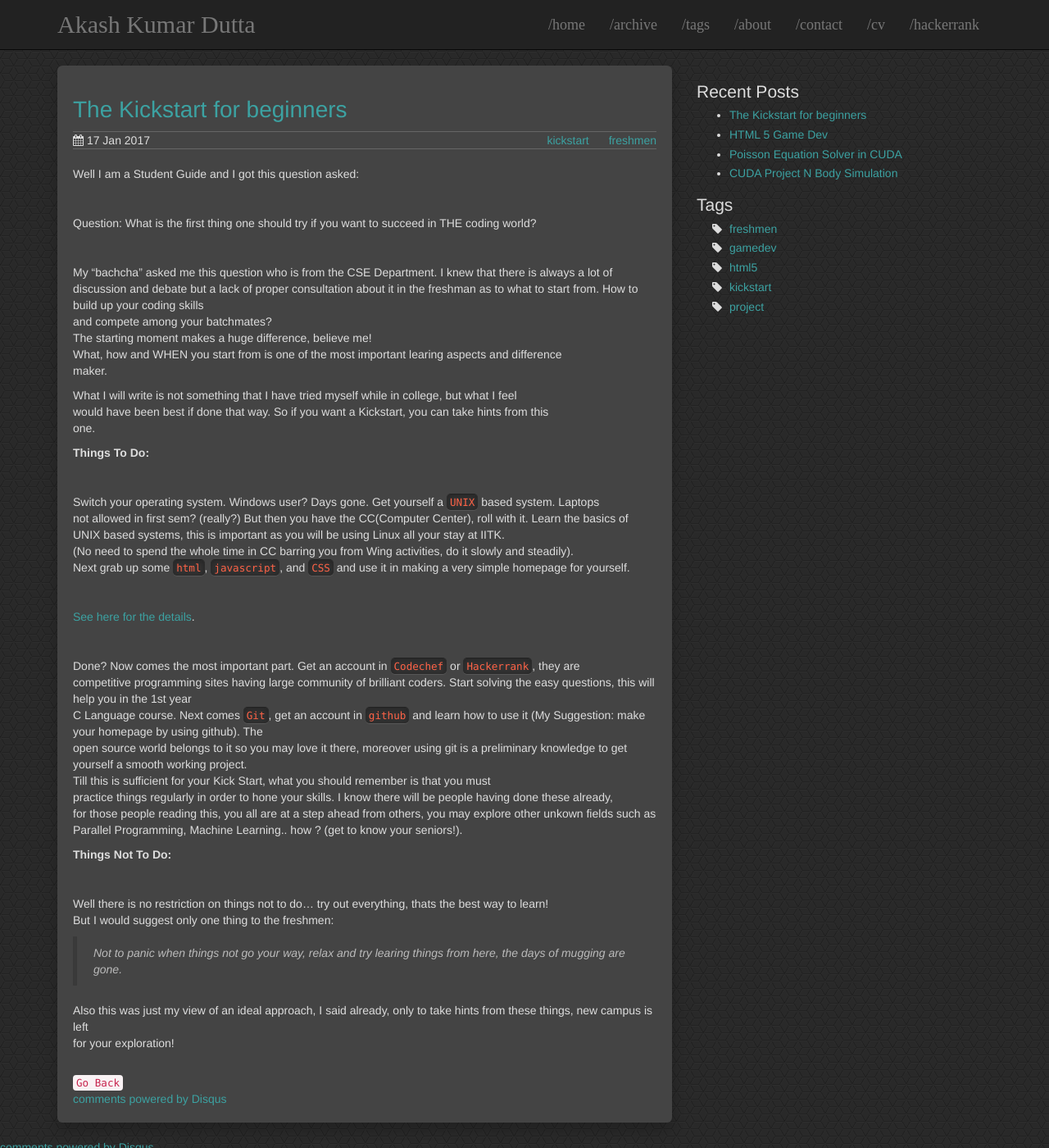
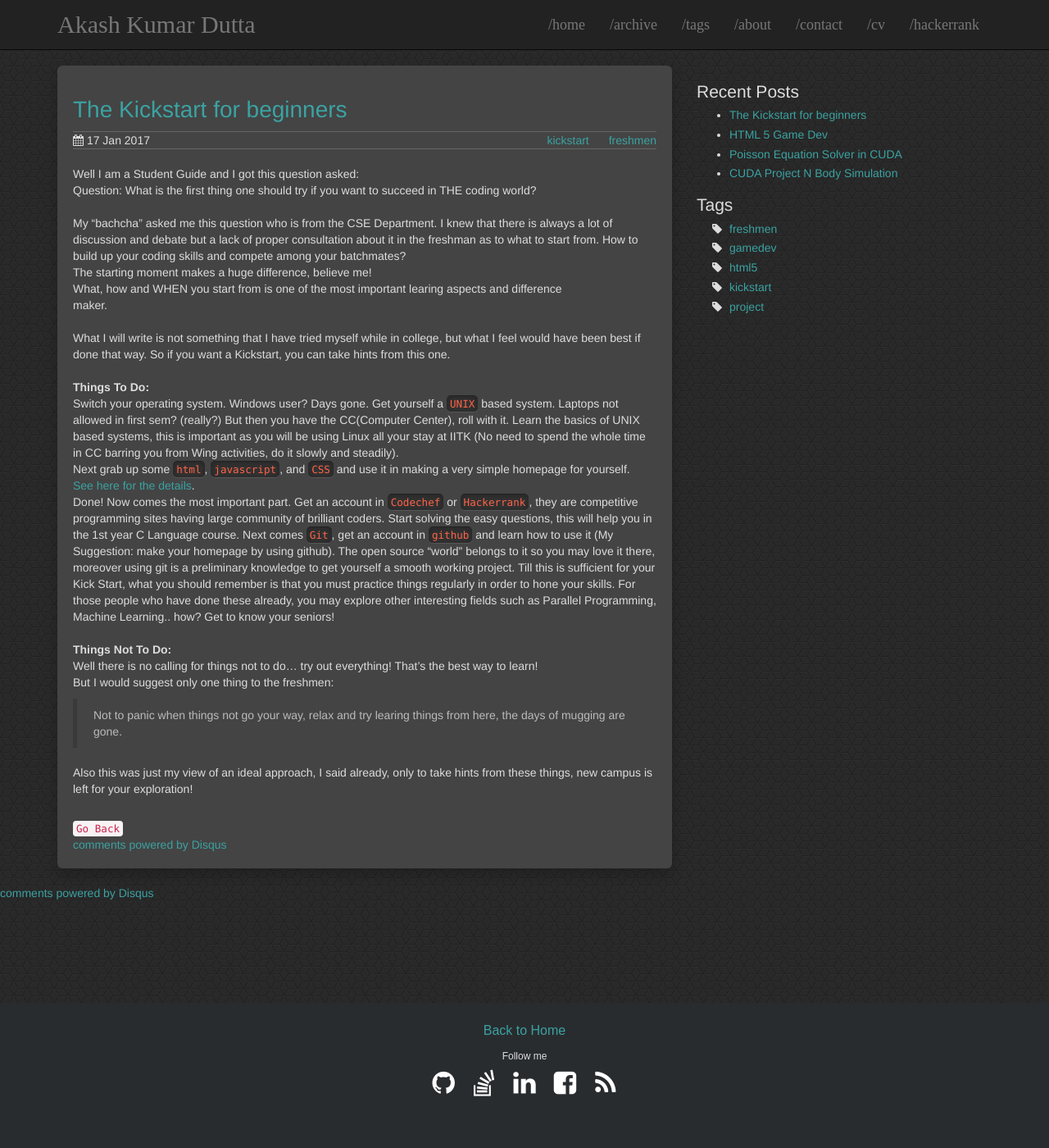
Before and after one commit to AkashKrDutta/AkashKrDutta-dark.github.io, a Jekyll site: the page built from _posts/2017-1-17-The-kickstart.md, in a window 1280 px wide and 1400 px high. Shown: the whole window at 82% size. Built offline with Jekyll 4.4.1, drawn with Linux system fonts in a browser that asks for light colours; comment, search, counter and statistics services are not loaded.

Commit message:
html5, kickstart, about me update

```diff
--- a/_posts/2017-1-17-The-kickstart.md
+++ b/_posts/2017-1-17-The-kickstart.md
@@ -10,44 +10,21 @@
 ---
 
 Well I am a Student Guide and I got this question asked:
-<br>
-Question: What is the first thing one should try if you want to succeed in THE coding world?
-<br>
-My "bachcha" asked me this question who is from the CSE Department. I knew that there is always a lot of
-discussion and debate but a lack of proper consultation about it in the freshman as to what to start from. How to build up your coding skills
-and compete among your batchmates?
-<!--more--> The starting moment makes a huge difference, believe me!
+Question: What is the first thing one should try if you want to succeed in THE coding world?<br>
+My "bachcha" asked me this question who is from the CSE Department. I knew that there is always a lot of discussion and debate but a lack of proper consultation about it in the freshman as to what to start from. How to build up your coding skills and compete among your batchmates?
+The starting moment makes a huge difference, believe me!
 What, how and WHEN you start from is one of the most important learing aspects and difference
 maker.<br>
-
-What I will write is not something that I have tried myself while in college, but what I feel
-would have been best if done that way. So if you want a Kickstart, you can take hints from this
-one.<br>
-
+What I will write is not something that I have tried myself while in college, but what I feel would have been best if done that way. So if you want a Kickstart, you can take hints from this one.<br>
 **Things To Do:**
-<br>
-Switch your operating system. Windows user? Days gone. Get yourself a <code>UNIX</code> based system. Laptops
-not allowed in first sem? (really?) But then you have the CC(Computer Center), roll with it. Learn the basics of UNIX based systems, this is important as you will be using Linux all your stay at IITK.
-(No need to spend the whole time in CC barring you from Wing activities, do it slowly and steadily).
+Switch your operating system. Windows user? Days gone. Get yourself a <code>UNIX</code> based system. Laptops not allowed in first sem? (really?) But then you have the CC(Computer Center), roll with it. Learn the basics of UNIX based systems, this is important as you will be using Linux all your stay at IITK (No need to spend the whole time in CC barring you from Wing activities, do it slowly and steadily).
 Next grab up some <code>html</code>, <code>javascript</code>, and <code>CSS</code> and use it in making a very simple homepage for yourself.
-<br>
 [See here for the details](http://www.iitk.ac.in/cc/homepage/).
-<br>
-Done? Now comes the most important part. Get an account in <code>Codechef</code> or <code>Hackerrank</code>, they are
-competitive programming sites having large community of brilliant coders. Start solving the easy questions, this will help you in the 1st year
-C Language course. Next comes <code>Git</code>, get an account in <code>github</code> and learn how to use it (My Suggestion: make your homepage by using github). The
-open source world belongs to it so you may love it there, moreover using git is a preliminary knowledge to get yourself a smooth working project.
-Till this is sufficient for your Kick Start, what you should remember is that you must
-practice things regularly in order to hone your skills. I know there will be people having done these already,
-for those people reading this, you all are at a step ahead from others, you may explore other unkown fields such as
-Parallel Programming, Machine Learning.. how ? (get to know your seniors!).<br>
-
+Done! Now comes the most important part. Get an account in <code>Codechef</code> or <code>Hackerrank</code>, they are competitive programming sites having large community of brilliant coders. Start solving the easy questions, this will help you in the 1st year C Language course. Next comes <code>Git</code>, get an account in <code>github</code> and learn how to use it (My Suggestion: make your homepage by using github). The open source "world" belongs to it so you may love it there, moreover using git is a preliminary knowledge to get yourself a smooth working project. Till this is sufficient for your Kick Start, what you should remember is that you must practice things regularly in order to hone your skills. For those people who have done these already, you may explore other interesting fields such as Parallel Programming, Machine Learning.. how? Get to know your seniors!<br>
 **Things Not To Do:**
-<br>
-Well there is no restriction on things not to do... try out everything, thats the best way to learn!
+Well there is no calling for things not to do... try out everything! That's the best way to learn!
 But I would suggest only one thing to the freshmen:<br>
 
->_Not to panic when things not go your way, relax and try learing things from here, the days of mugging are gone._<br>
+>Not to panic when things not go your way, relax and try learing things from here, the days of mugging are gone.
 
-Also this was just my view of an ideal approach, I said already, only to take hints from these things, new campus is left
-for your exploration!
+Also this was just my view of an ideal approach, I said already, only to take hints from these things, new campus is left for your exploration!
```
Also changed, not shown: _posts/2016-12-28-HTML5 gamedev.md (+24 -29 lines), about.md (+9 -14 lines).
